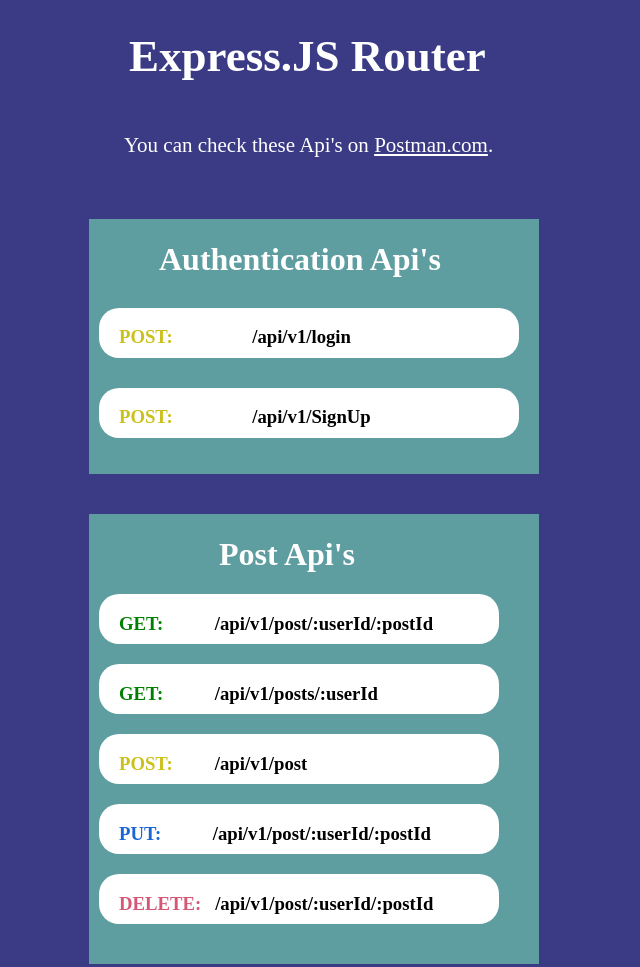
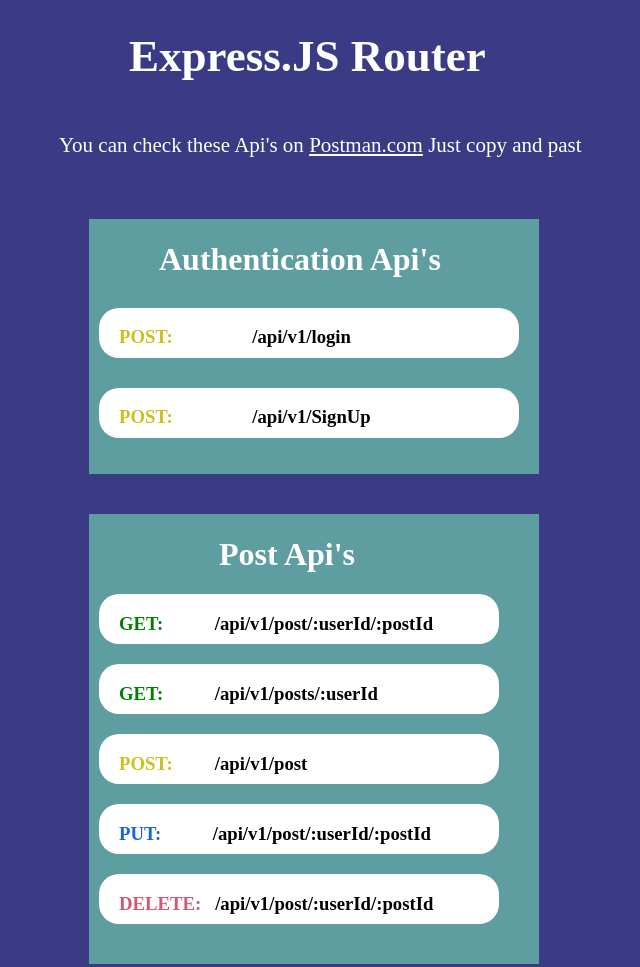
Before and after one commit to anaskhancodes/Express.JS-Routers, a plain HTML site: page index.html in a window 1280 px wide. Shown: the top 967 px of the page, without its empty margins (336-976 px from the left). Drawn offline with Linux system fonts and the light colour scheme.

Commit message:
ExpressJs Router

```diff
--- a/index.css
+++ b/index.css
@@ -177,7 +177,7 @@ body {
 }
 
 p{
-    margin-left: 460px;
+    margin-left: 395px;
     color: white;
     font-size: 21px;
 }
--- a/index.html
+++ b/index.html
@@ -4,11 +4,11 @@
     <meta charset="UTF-8">
     <meta name="viewport" content="width=device-width, initial-scale=1.0">
     <link rel="stylesheet" href="index.css">
-    <title>Document</title>
+    <title>Express.Js Routers</title>
 </head>
 <body>
     <h1 class="min-heading">Express.JS Router</h1>
-    <p>You can check these Api's on <a href="https://www.postman.com/">Postman.com</a>.</p>
+    <p>You can check these Api's on <a href="https://www.postman.com/">Postman.com</a> Just copy and past</p>
     <div class="auth">
         <h1>Authentication Api's</h1>
         <div class="login">
```
